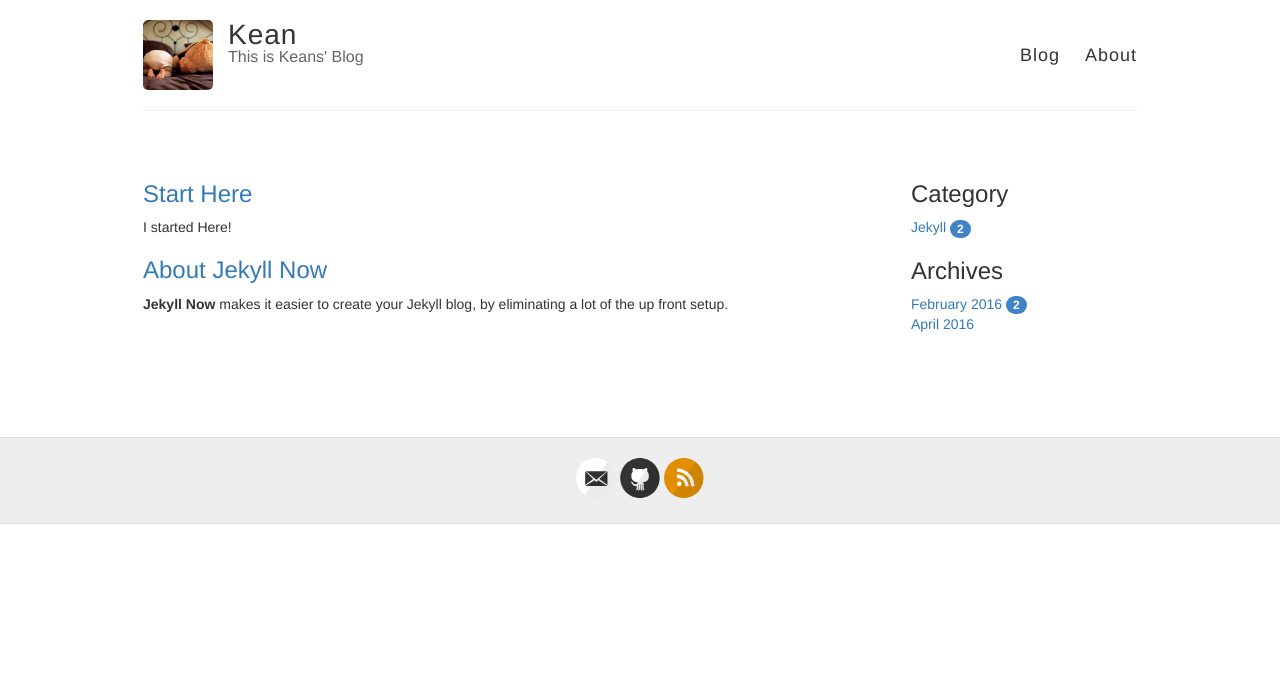
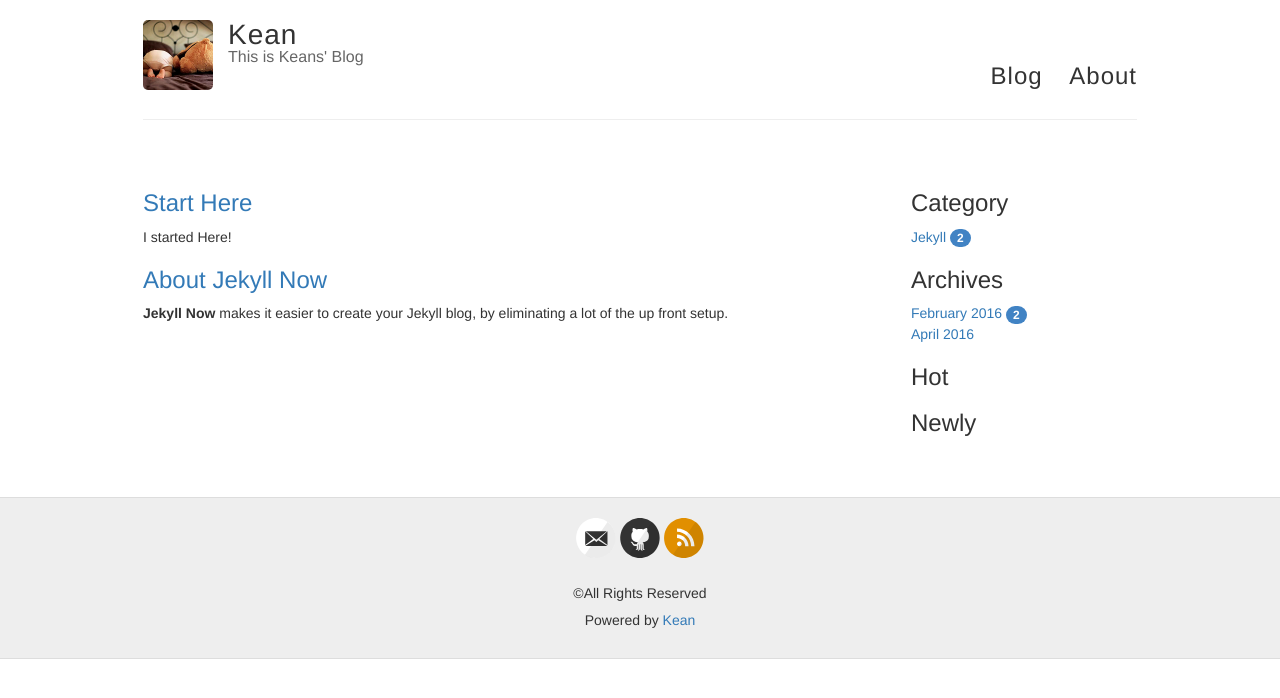
Before and after one commit to hikean/hikean.github.io, a Jekyll site: the page built from index.html, in a window 1280 px wide. Shown: the top 698 px of the page. Built offline with Jekyll 4.4.1, drawn with Linux system fonts in a browser that asks for light colours; nearby versions of some CDN libraries; the list of posts is cut into pages by our own code; comment, search, counter and statistics services are not loaded.

Commit message:
add Newly Comments and Hot Articles

```diff
--- a/_layouts/default.html
+++ b/_layouts/default.html
@@ -47,8 +47,9 @@
           </div>
 
           <nav>
-            <a href="{{ site.baseurl }}/">Blog</a>
+            <h3><a href="{{ site.baseurl }}/">Blog</a>
             <a href="{{ site.baseurl }}/about">About</a>
+            </h3>
           </nav>
         </header>
       </div>
@@ -62,6 +63,10 @@
       <div class="container">
         <footer class="footer">
           {% include svg-icons.html %}
+          <br/>
+          <br/>
+          <p class="text-center">©All Rights Reserved</p>
+          <h5 class="text-center"> Powered by&nbsp;<a href="https:github.com/hikean">Kean</a></h5>
         </footer>
       </div>
     </div>
--- a/index.html
+++ b/index.html
@@ -80,10 +80,13 @@
                   </a>
 		            <ul class="dropdown-menu">
  			          {% for post in category.last %}
-                  <li>
+                  <li style="overflow: hidden;text-overflow: ellipsis;display: inline;">
                     <a href="{{ post.url }}">
-                      <span style="color:#4183C4">
-                        {{ post.title }}&nbsp&nbsp{{ post.date | date:"%Y/%m/%d"}}
+                      <span style="color:#4183C4;">
+                        {{ post.title }}&nbsp&nbsp
+                      <span align="right" >
+                      {{ post.date | date:"%Y/%m/%d"}}
+                      </span>
                       </span>
                     </a>
                   </li>
@@ -104,14 +107,53 @@
                   </span>
                 </a>
                 <ul class="dropdown-menu">
-                  <span style="color:#4183C4">
-                    <li><a href="/Start-Here/">Start Here</a></li>
-                    <li><a href="/About-Jekyll-Now/">About Jekyll Now</a></li>
-                  </span>
+
+                    <li><a href="/Start-Here/"><span style="color:#4183C4">Start Here</span></a></li>
+                    <li><a href="/About-Jekyll-Now/"><span style="color:#4183C4">About Jekyll Now</span></a></li>
+
                 </ul>
               </li>
               <li><a href="#">April 2016</a></li>
             </ol>
           </div>
+          <!-- Archives over-->
+          <div class="sidebar-module">
+          <div>
+            <h3>Hot</h3>
+            <!-- 多说热评文章 start -->
+                <div class="ds-top-threads" data-range="daily" data-num-items="5"></div>
+                <!-- 多说热评文章 end -->
+                <!-- 多说公共JS代码 start (一个网页只需插入一次) -->
+                <script type="text/javascript">
+                  var duoshuoQuery = {short_name:"hikean"};
+                  (function() {
+                    var ds = document.createElement('script');
+                    ds.type = 'text/javascript';ds.async = true;
+                    ds.src = (document.location.protocol == 'https:' ? 'https:' : 'http:') + '//static.duoshuo.com/embed.js';
+                    ds.charset = 'UTF-8';
+                    (document.getElementsByTagName('head')[0] || document.getElementsByTagName('body')[0]).appendChild(ds);})();
+                </script>
+            </div>
+              <!-- 多说公共JS代码 end -->
+            <div>
+              <h3>Newly</h3>
+              <!-- 多说最新评论 start -->
+              <div class="ds-recent-comments" data-num-items="5" data-show-avatars="1" data-show-time="1" data-show-title="1" data-show-admin="1" data-excerpt-length="70"></div>
+              <!-- 多说最新评论 end -->
+              <!-- 多说公共JS代码 start (一个网页只需插入一次) -->
+              <script type="text/javascript">
+                var duoshuoQuery = {short_name:"hikean"};
+               (function() {
+                var ds = document.createElement('script');
+               ds.type = 'text/javascript';ds.async = true;
+               ds.src = (document.location.protocol == 'https:' ? 'https:' : 'http:') + '//static.duoshuo.com/embed.js';
+               ds.charset = 'UTF-8';
+               (document.getElementsByTagName('head')[0]
+              || document.getElementsByTagName('body')[0]).appendChild(ds); })();
+              </script>
+              <!-- 多说公共JS代码 end -->
+              </div>
+          </div>
+
         </div><!-- /.blog-sidebar -->
       </div><!-- /.row -->
--- a/style.scss
+++ b/style.scss
@@ -25,7 +25,7 @@
 
 .container {
   margin: 0 auto;
-  max-width: 1024px;
+  max-width: 80%;
   padding: 0 10px;
   width: 100%;
 }
```
